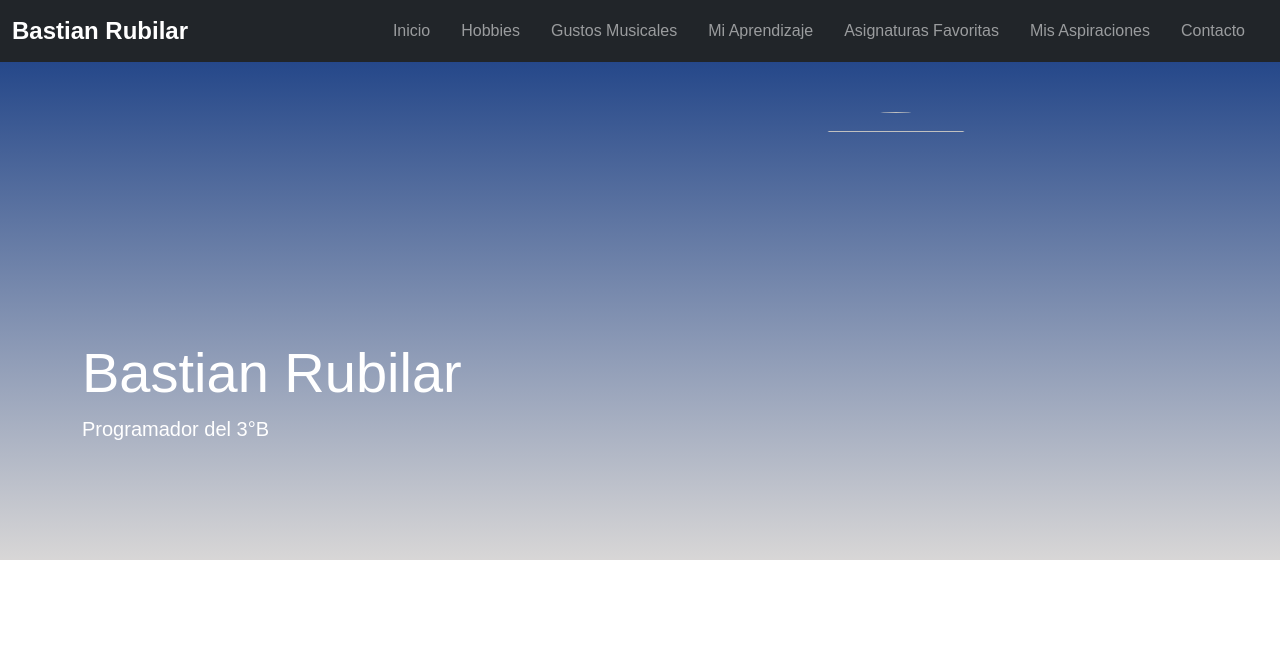
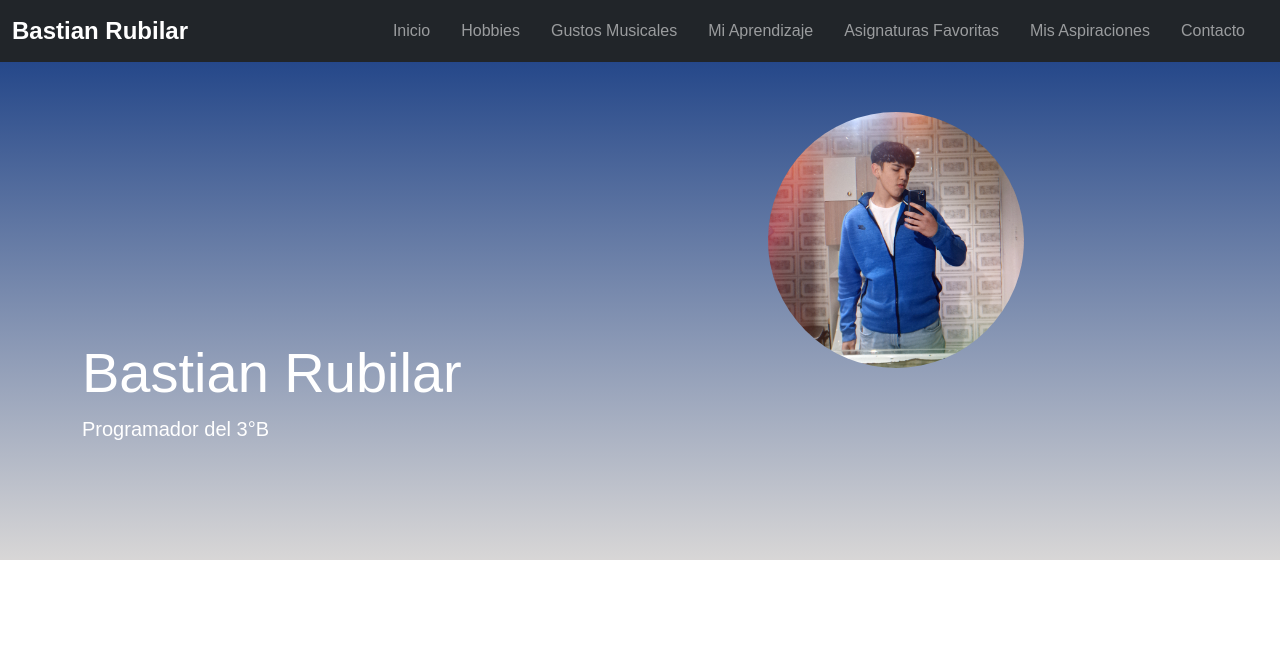
Before and after one commit to b4stiann/Portafolio-26-07, a plain HTML site: page index.html in a window 1280 px wide. Shown: the top 665 px of the page. Drawn offline with nearby package versions, Linux system fonts and the light colour scheme.

Commit message:
Update index.html

```diff
--- a/index.html
+++ b/index.html
@@ -33,7 +33,7 @@
     </nav>
 
     <header class="titulo" id="inicio">
-        <img src="img/perfil.jpg" class="hibrido float-end">
+        <img src="perfil.jpg" class="hibrido float-end">
         <div class="container">
             <h1 class="display-4" id="inicio">Bastian Rubilar</h1>
             <p class="lead ">Programador del 3°B</p>
```
